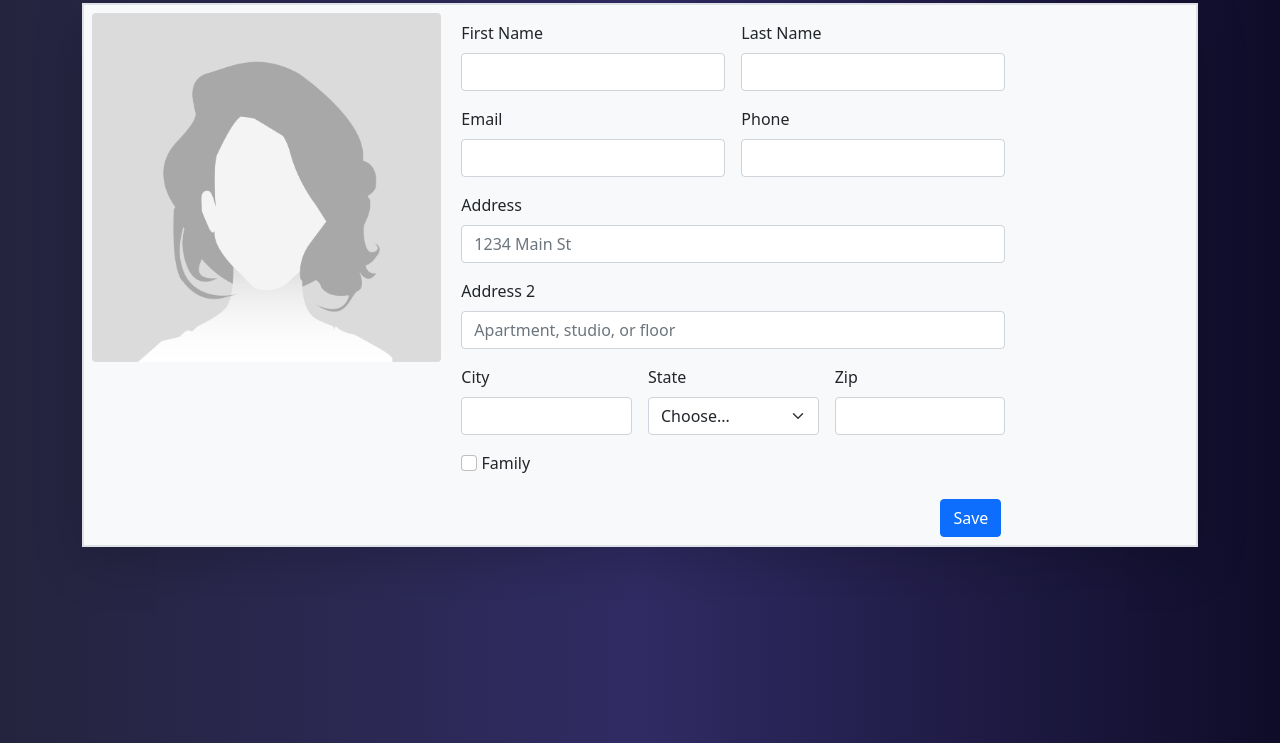
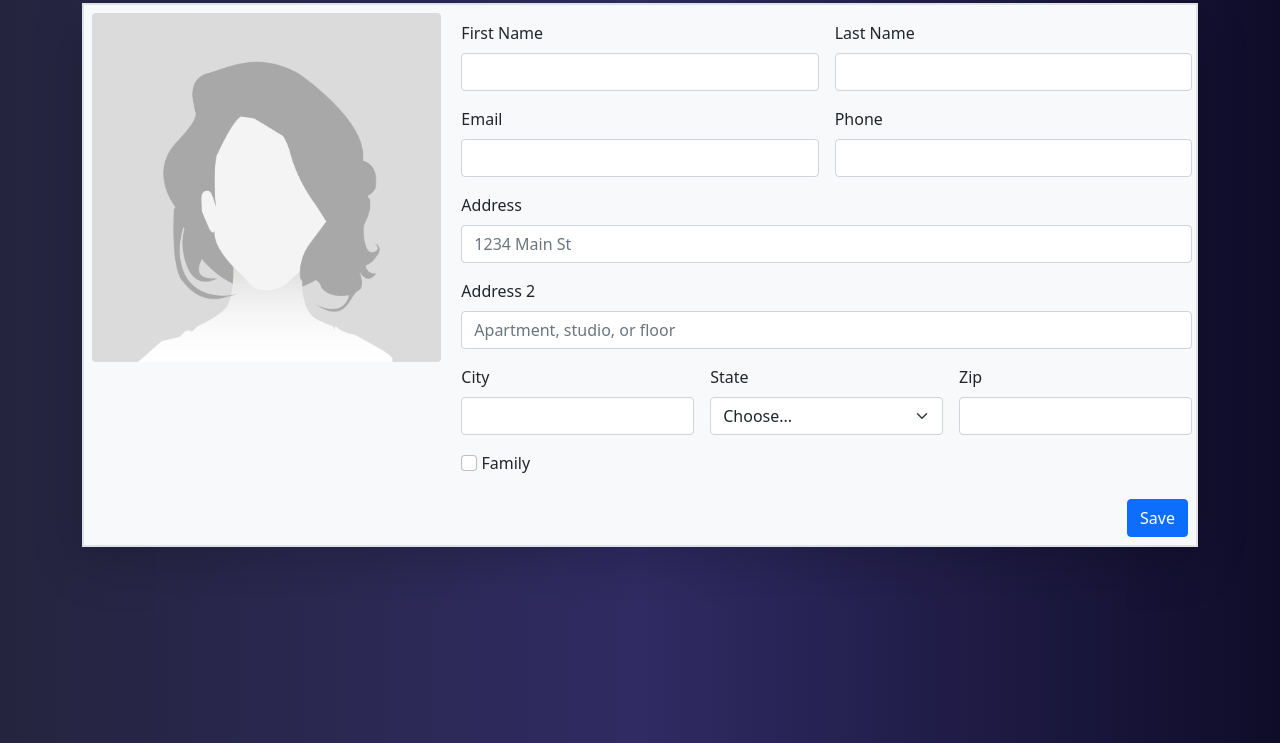
Before and after one commit to Wljmanie/BootstrapAddressBook, a plain HTML site: page index.html in a window 1280 px wide. Shown: the part 57-800 px from the top of the page. Drawn offline with nearby package versions, Linux system fonts and the light colour scheme.

Commit message:
Forgot when something to set back to default on md size

```diff
--- a/index.html
+++ b/index.html
@@ -23,7 +23,7 @@
                         <img class="img-fluid rounded" src="/img/GirlOne_4x.png" alt="Image could not load.">
                     </div>
 
-                    <div class="col">
+                    <div class="col col-md-8">
                         <form action="#">
                             <div class="row">
                                 <div class="col p-2">
```
